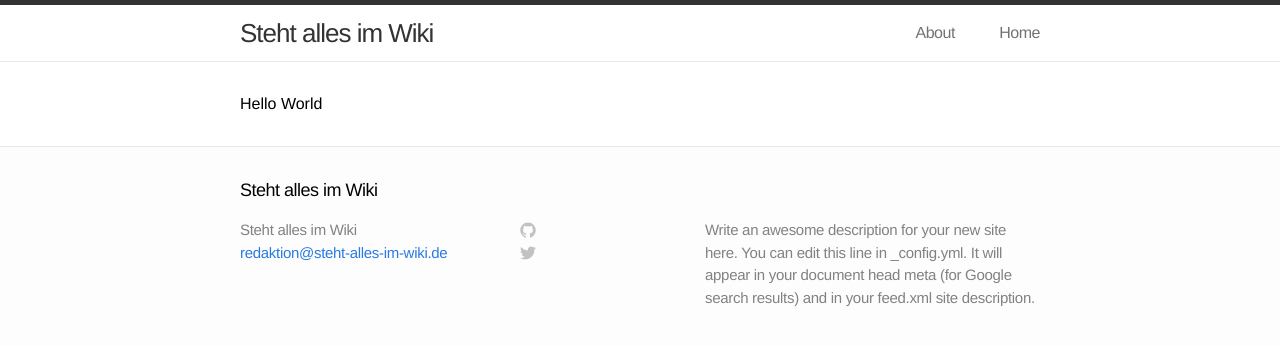
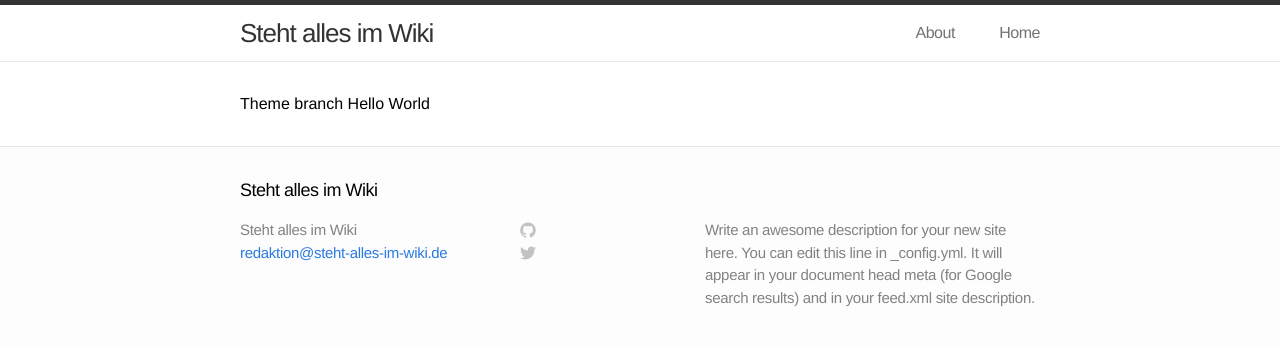
Before and after one commit to steht-alles-im-wiki/site, a Jekyll site: the page built from index.html, in a window 1280 px wide. Shown: the top 346 px of the page. Built offline with Jekyll 4.4.1, drawn with Linux system fonts in a browser that asks for light colours.

Commit message:
branching test.

```diff
--- a/index.html
+++ b/index.html
@@ -2,5 +2,5 @@
 layout: default
 title: Home
 ---
-
+Theme branch
 Hello World
```
